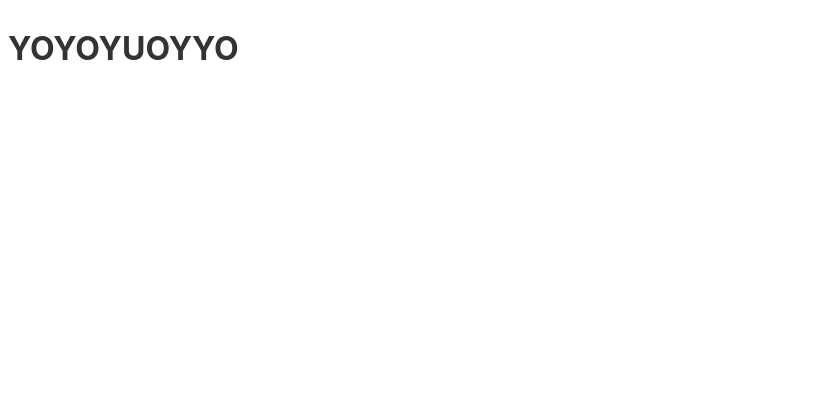
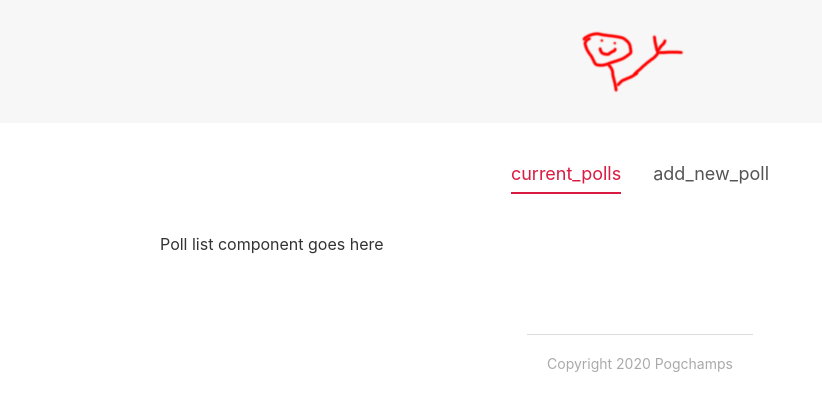
Before and after one commit to Chorazin/svelte_project_1, a Svelte app: page / in a window 1280 px wide. Shown: the top 410 px of the page, without its empty margins (0-822 px from the left). Built offline with nearby package versions, Linux system fonts and the light colour scheme.

Commit message:
building out tabs components, header and footer

```diff
--- a/public/global.css
+++ b/public/global.css
@@ -2,12 +2,12 @@ html, body {
 	position: relative;
 	width: 100%;
 	height: 100%;
+
 }
 
 body {
 	color: #333;
 	margin: 0;
-	padding: 8px;
 	box-sizing: border-box;
 	font-family: -apple-system, BlinkMacSystemFont, "Segoe UI", Roboto, Oxygen-Sans, Ubuntu, Cantarell, "Helvetica Neue", sans-serif;
 }
--- a/src/App.svelte
+++ b/src/App.svelte
@@ -1,11 +1,36 @@
 <script>
+	import Header from './components/Header.svelte'
+	import Footer from './components/Footer.svelte'
+	import Create_Poll from './components/Create_Poll_Form.svelte'
+	import Tabs from './shared/Tabs.svelte'
+
+	//tabs variables
+	let items = ['current_polls', 'add_new_poll'];
+	let active_item = 'current_polls';
+
+	const tab_switcher = (e) => {
+		active_item = e.detail
+	}
 </script>
 
+<Header />
 <main>
-	<h1>YOYOYUOYYO</h1>
+	<Tabs {items} {active_item} on:tab_switch={tab_switcher}/>
+	{#if active_item === 'current_polls'}
+		<p>Poll list component goes here</p>
+
+	{:else if active_item === 'add_new_poll'}
+		<Create_Poll />
+
+	{/if}
 
 </main>
+<Footer />
+
 
 <style>
-
+main {
+	max-width: 960px;
+	margin: 40px auto;
+}
 </style>
--- /dev/null
+++ b/src/components/Create_Poll_Form.svelte
@@ -0,0 +1,46 @@
+<script>
+  let fields = {question: '', answer_a: '', answer_b: ''};
+
+  const submit = () => {
+    console.log(fields);
+  }
+</script>
+  <form on:submit|preventDefault = {submit}>
+    <div class='form_field'>
+      <label for='question'>Poll Question:</label>
+      <input type='text' id='question' bind:value={fields.question}>
+    </div>
+
+    <div class='form_field'>
+      <label for='answer_a'>Answer A:</label>
+      <input type='text' id='answer_a' bind:value={fields.answer_a}>
+    </div>
+
+    <div class='form_field'>
+      <label for='answer_b'>Answer B:</label>
+      <input type='text' id='answer_b' bind:value={fields.answer_b}>
+    </div>
+
+    <button>Add Poll</button>
+  </form>
+<style>
+form {
+  width: 400px;
+  margin: 0 auto;
+  text-align: center;
+}
+
+.form_field {
+  margin: 18px auto;
+}
+
+input {
+  width: 100%;
+  border-radius: 6px;
+}
+
+label {
+  margin: 10px auto;
+  text-align: left;
+}
+</style>
--- /dev/null
+++ b/src/components/Footer.svelte
@@ -0,0 +1,24 @@
+<script>
+ //PLACEHOLDER
+</script>
+
+<footer>
+  <div class='copyright'>
+    Copyright 2020 Pogchamps
+  </div>
+</footer>
+
+<style>
+footer {
+  padding: 40px;
+  text-align: center;
+}
+
+.copyright {
+  color: #aaa;
+  font-size: 14px;
+  display: inline-block;
+  padding: 20px;
+  border-top: 1px solid #ddd;
+}
+</style>
--- /dev/null
+++ b/src/components/Header.svelte
@@ -0,0 +1,24 @@
+<script>
+</script>
+
+<header>
+  <h1>
+    <img src='/img/sexy_img.jpg' alt='cool looking stuff'>
+  </h1>
+</header>
+
+<style>
+ header {
+   background: #f7f7f7;
+   padding: 20px;
+ }
+
+ h1 {
+   margin: 0;
+   text-align: center;
+ }
+
+ img {
+   max-width: 180px;
+ }
+</style>
--- a/src/main.js
+++ b/src/main.js
@@ -1,10 +1,7 @@
 import App from './App.svelte';
 
 const app = new App({
-	target: document.body,
-	props: {
-		name: 'world'
-	}
+	target: document.body
 });
 
 export default app;
--- /dev/null
+++ b/src/shared/Tabs.svelte
@@ -0,0 +1,43 @@
+<script>
+  import { createEventDispatcher } from 'svelte';
+  const dispatch = createEventDispatcher();
+
+  export let items;
+  export let active_item;
+</script>
+
+<div class='tabs'>
+  <ul>
+    {#each items as item}
+      <li on:click={() => dispatch('tab_switch', item)}>
+        <div class:active={item === active_item}>{item}</div>
+      </li>
+    {/each}
+  </ul>
+</div>
+
+<style>
+  .active {
+    color: #d91b42;
+    border-bottom: 2px solid #d91b42;
+    padding-bottom: 8px;
+  }
+
+  .tabs {
+    margin-bottom: 40px;
+  }
+
+  ul{
+    display: flex;
+    justify-content: center;
+    padding: 0;
+    list-style-type: none;
+  }
+
+  li {
+    margin: 0 16px;
+    font-size: 18px;
+    color: #555;
+    cursor: pointer;
+  }
+</style>
```
Also changed, not shown: public/img/sexy_img.jpg (added).
